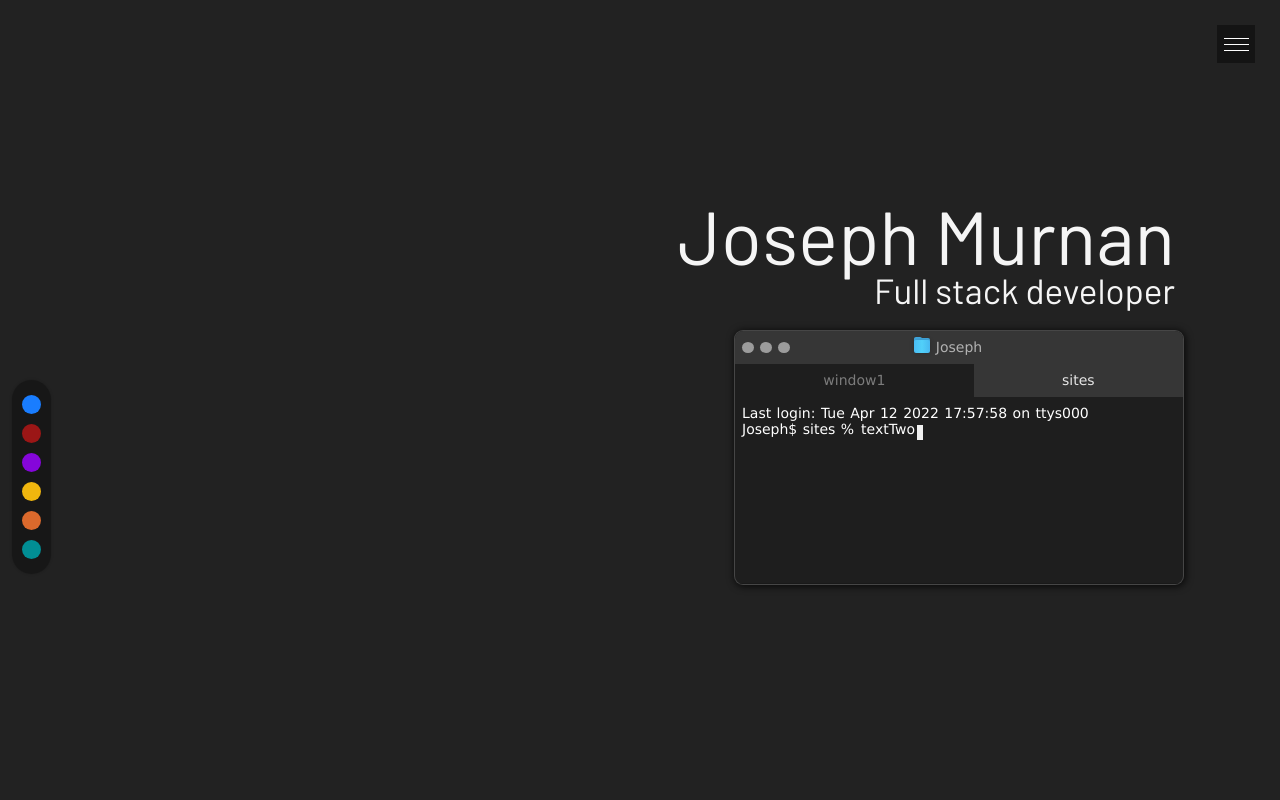
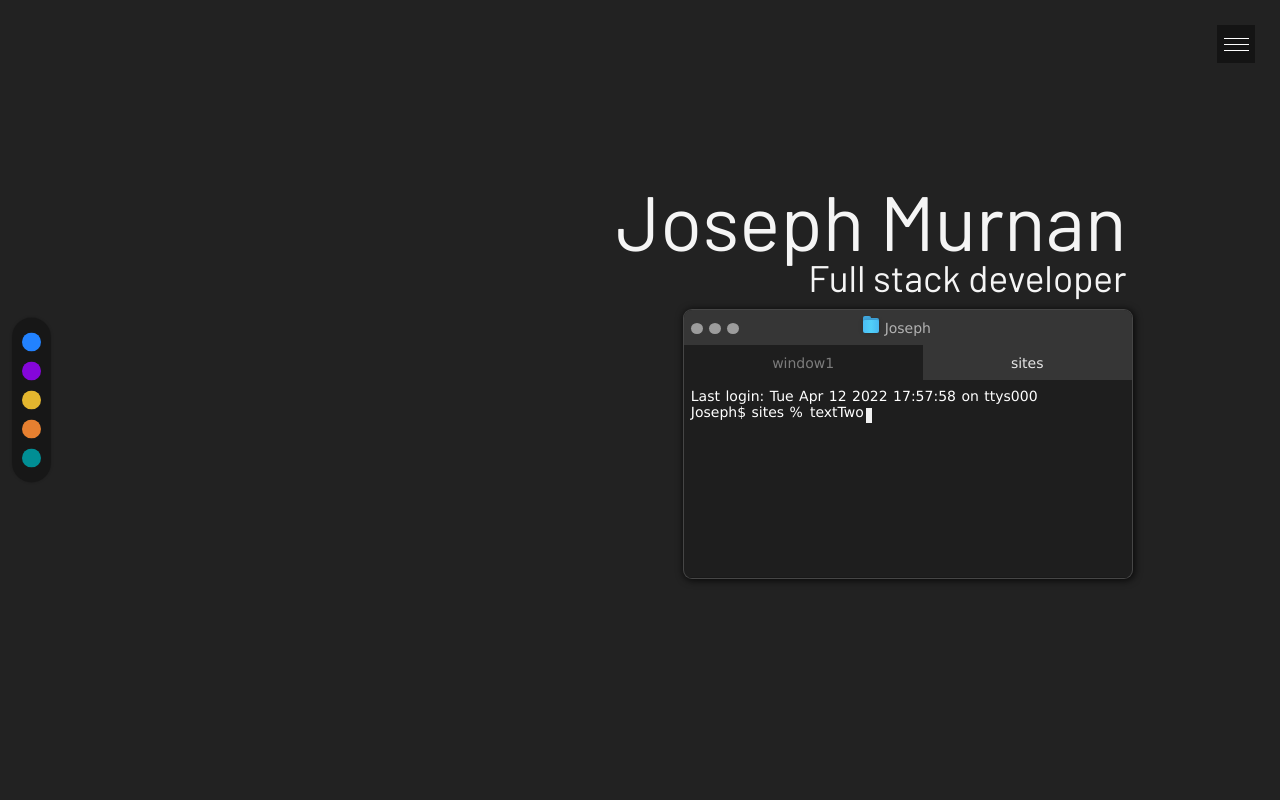
Before and after one commit to Joseph-Murnan/developer-site, a Next.js app: page / in a window 1280 px wide. Shown: the top 800 px of the page. Built offline with nearby package versions, Linux system fonts and the light colour scheme.

Commit message:
Front-end updates.

```diff
--- a/components/Hero/Decoration.module.css
+++ b/components/Hero/Decoration.module.css
@@ -14,7 +14,7 @@
 
 .pane {
     background: linear-gradient(to bottom, #ffffff27 0%, #ffffff25 35%, #ffffff10 100%) top;
-    box-shadow:0px 0px 5px 1px #3838380d;
+    box-shadow:0px 0px 7px 1px #3838380d;
     height:350px;
     transform:rotate(-5deg);
     transform-origin:left;
--- a/components/Hero/Hero.module.css
+++ b/components/Hero/Hero.module.css
@@ -6,19 +6,19 @@
 
 .titleContainer {
     position:absolute;
-    right:8.2%;
-    top:24%;
+    right:12%;
+    top:22%;
     color:whitesmoke;
     z-index:1;
 }
 
 .title {
-    font-size:75px;
+    font-size:77px;
     margin:0;
 }
 
 .subtitle {
-    font-size:35px;
+    font-size:37px;
     margin:0;
 }
 
@@ -28,9 +28,21 @@
     }
 }
 
+@media (max-width:991px) {
+    .titleContainer {
+        right:9.5%;
+    }
+}
+
 @media (max-width:576px) {
     .titleContainer {
         top:14%;
+    }
+    .title {
+        font-size:74px;
+    }
+    .subtitle {
+        font-size:34px;
     }
     .title span {
         display:block;
--- a/components/Hero/Terminal/Terminal.module.css
+++ b/components/Hero/Terminal/Terminal.module.css
@@ -2,8 +2,8 @@
     display:inline-block;
     width:450px;
     background-color:#1e1e1e;
-    margin-right:7.5%;
-    height:255px;
+    margin-right:11.5%;
+    height:270px;
     /* animation:fadeDelay 1.7s ease; */
     border-radius:9px;
     direction:ltr;
@@ -12,7 +12,7 @@
     z-index:2;
     color:whitesmoke;
     position:absolute;
-    top:40%;
+    top:37.5%;
     font-size:14px;
     border:1px solid #80808067;
     font-family:'Lucida Sans Unicode', Verdana, sans-serif;
@@ -205,9 +205,16 @@
     }
 }
 
+@media (max-width:991px) {
+    .terminal {
+        margin-right:9%;
+    }
+}
+
 @media (max-width:576px) {
     .terminal {
         width:350px;
+        top:37.5%;
     }
 }
 
--- a/components/Slider/Slider.module.css
+++ b/components/Slider/Slider.module.css
@@ -45,7 +45,6 @@
     top:0;
     transform:translate(calc(50vw - 8px), 0);
     z-index:1;
-    /* background-color:rgba(0,0,0,0.01); */
     border-radius:2px;
 }
 
--- a/components/Slider/Slider.tsx
+++ b/components/Slider/Slider.tsx
@@ -8,12 +8,12 @@ const Slider = (): ReactElement => {
             <div className="grid">
                 <div className={styles.gridBlock}>
                     <div className={styles.svgContainer}>
-                        <img src="/svg/devices.svg" />
+                        <img src="/svg/devices.svg" alt="devices icon" />
                     </div>
                 </div>
                 <div className={styles.gridBlock}>
                     <div className={styles.svgContainer}>
-                        <img src="/svg/storage.svg" />
+                        <img src="/svg/storage.svg" alt="storage icon" />
                     </div>
                 </div>
             </div>
--- a/components/ui/Palette.module.css
+++ b/components/ui/Palette.module.css
@@ -2,7 +2,9 @@
     padding:5px 1px;
     display:inline-block;
     position:fixed;
-    top:calc(50% - 20px);
+    top:50%;
+    /* top:calc(50% - 20px); */
+    transform:translate(0, -50%);
     z-index:2;
     background-color:#141414b7;
     transition:0.2s;
@@ -28,22 +30,20 @@
     cursor:pointer;
 }
 
-.iconOne { /* Avoid scoping this? */
-    background-color:#197dff;
+.iconBlue { /* Avoid scoping this? */
+    background-color:#2282ff;
 }
-.iconTwo {
-    background-color:#9b1616;
-}
-.iconThree {
+.iconPurple {
     background-color:#8506da;
 }
-.iconFour {
-    background-color:#f0b60e;
+.iconYellow {
+    /* background-color:#ffd700; */
+    background-color:#e4b62e;
 }
-.iconFive {
-    background-color:#db692c;
+.iconOrange {
+    background-color:#e78030;
 }
-.iconSix {
+.iconTeal {
     background-color:#018e94;
 }
 
--- a/components/ui/Palette.tsx
+++ b/components/ui/Palette.tsx
@@ -8,22 +8,19 @@ const Palette = (): ReactElement => {
     return (
         <div className={styles.switchContainer}>
             <div className={styles.iconContainer}>
-                <button aria-label="blueTheme" name="blueTheme" onClick={themeContext.onSwitch} className={`${styles.icon} ${styles.iconOne}`}></button>
+                <button aria-label="blueTheme" name="blueTheme" onClick={themeContext.onSwitch} className={`${styles.icon} ${styles.iconBlue}`}></button>
             </div>
             <div className={styles.iconContainer}>
-                <button aria-label="redTheme" name="redTheme" onClick={themeContext.onSwitch} className={`${styles.icon} ${styles.iconTwo}`}></button>
+                <button aria-label="purpleTheme" name="purpleTheme" onClick={themeContext.onSwitch} className={`${styles.icon} ${styles.iconPurple}`}></button>
             </div>
             <div className={styles.iconContainer}>
-                <button aria-label="purpleTheme" name="purpleTheme" onClick={themeContext.onSwitch} className={`${styles.icon} ${styles.iconThree}`}></button>
+                <button aria-label="yellowTheme" name="yellowTheme" onClick={themeContext.onSwitch} className={`${styles.icon} ${styles.iconYellow}`}></button>
             </div>
             <div className={styles.iconContainer}>
-                <button aria-label="yellowTheme" name="yellowTheme" onClick={themeContext.onSwitch} className={`${styles.icon} ${styles.iconFour}`}></button>
+                <button aria-label="orangeTheme" name="orangeTheme" onClick={themeContext.onSwitch} className={`${styles.icon} ${styles.iconOrange}`}></button>
             </div>
             <div className={styles.iconContainer}>
-                <button aria-label="orangeTheme" name="orangeTheme" onClick={themeContext.onSwitch} className={`${styles.icon} ${styles.iconFive}`}></button>
-            </div>
-            <div className={styles.iconContainer}>
-                <button aria-label="tealTheme" name="tealTheme" onClick={themeContext.onSwitch} className={`${styles.icon} ${styles.iconSix}`}></button>
+                <button aria-label="tealTheme" name="tealTheme" onClick={themeContext.onSwitch} className={`${styles.icon} ${styles.iconTeal}`}></button>
             </div>
         </div>
     );
--- a/styles/scss/globals.scss
+++ b/styles/scss/globals.scss
@@ -52,7 +52,7 @@ input, button {
     margin:auto;
 }
 .section {
-    font-size:17px;
+    font-size:18px;
 }
 .grid {
     display:grid;
@@ -79,7 +79,7 @@ footer {
         }
         .divider {
             height:1px;
-            width:85%;
+            width:82%;
             background-image:linear-gradient(to right, #ffffff65 0, #ffffff82 10%, #ffffff95 33%, #ffffff95 66%, #ffffff82 90%, #ffffff65 100%);
         }
     }
@@ -98,14 +98,14 @@ footer {
         &.blueTheme {
             background-color:$blue;
         }
-        &.redTheme {
-            background-color:$red;
-        }
         &.purpleTheme {
             background-color:$purple;
         }
         &.yellowTheme {
             background-color:$yellow;
+            p, span {
+                text-shadow:1px 1px 3px rgba(0, 0, 0, 0.15);
+            }
         }
         &.orangeTheme {
             background-color:$orange;
@@ -118,9 +118,6 @@ footer {
         &.border-left {
             &.blueTheme {
                 border-left-color:$blue;
-            }
-            &.redTheme {
-                border-left-color:$red;
             }
             &.purpleTheme {
                 border-left-color:$purple;
@@ -140,9 +137,6 @@ footer {
         &.blueTheme {
             border-color:$blue;
         }
-        &.redTheme {
-            border-color:$red;
-        }
         &.purpleTheme {
             border-color:$purple;
         }
@@ -160,9 +154,6 @@ footer {
         &.blueTheme a:hover {
             color:$blue;
         }
-        &.redTheme a:hover {
-            color:$red;
-        }
         &.purpleTheme a:hover {
             color:$purple;
         }
@@ -178,22 +169,41 @@ footer {
     }
 }
 
+// ------------------------------------------ Animation
+.fade {
+    &.fast {
+        animation:fadeDelay 1.5s ease;
+    }
+    &.slow {
+        animation:fadeDelay 2.1s ease;
+    }
+}
+@keyframes fadeDelay {
+    0% {
+        opacity:0;
+    }
+    75% {
+        opacity:0;
+    }
+    100% {
+        opacity:1;
+    }
+}
+
 // ------------------------------------------ Responsive Design
 @media (max-width:1500px) {
     .container {
         max-width:95%;
     }
 }
-
 @media (max-width:1300px) {
     footer .dividerContainer .divider {
         width:75%;
     }
 }
-
 @media (max-width:767px) {
     .section {
-        font-size:16px;
+        font-size:17px;
     }
     footer {
         .dividerContainer {
@@ -208,24 +218,3 @@ footer {
         }
     }
 }
-
-.fade {
-    &.fast {
-        animation:fadeDelay 1.5s ease;
-    }
-    &.slow {
-        animation:fadeDelay 2.1s ease;
-    }
-}
-
-@keyframes fadeDelay {
-    0% {
-        opacity:0;
-    }
-    75% {
-        opacity:0;
-    }
-    100% {
-        opacity:1;
-    }
-}
--- a/styles/scss/variables.scss
+++ b/styles/scss/variables.scss
@@ -1,8 +1,8 @@
-$blue:#197dff;
-$red:#9b1616;
+$blue:#2282ff;
 $purple:#8506da;
 $offwhite:#dbdada;
 $black:#222222;
-$yellow:#f0b60e;
-$orange:#db692c;
+// $yellow:#ffd700;
+$yellow:#e4b62e;
+$orange:#e78030;
 $teal:#018e94;
```
Also changed, not shown: styles/globals.css, 1 other file (tests, documents, lock files or other folders).
